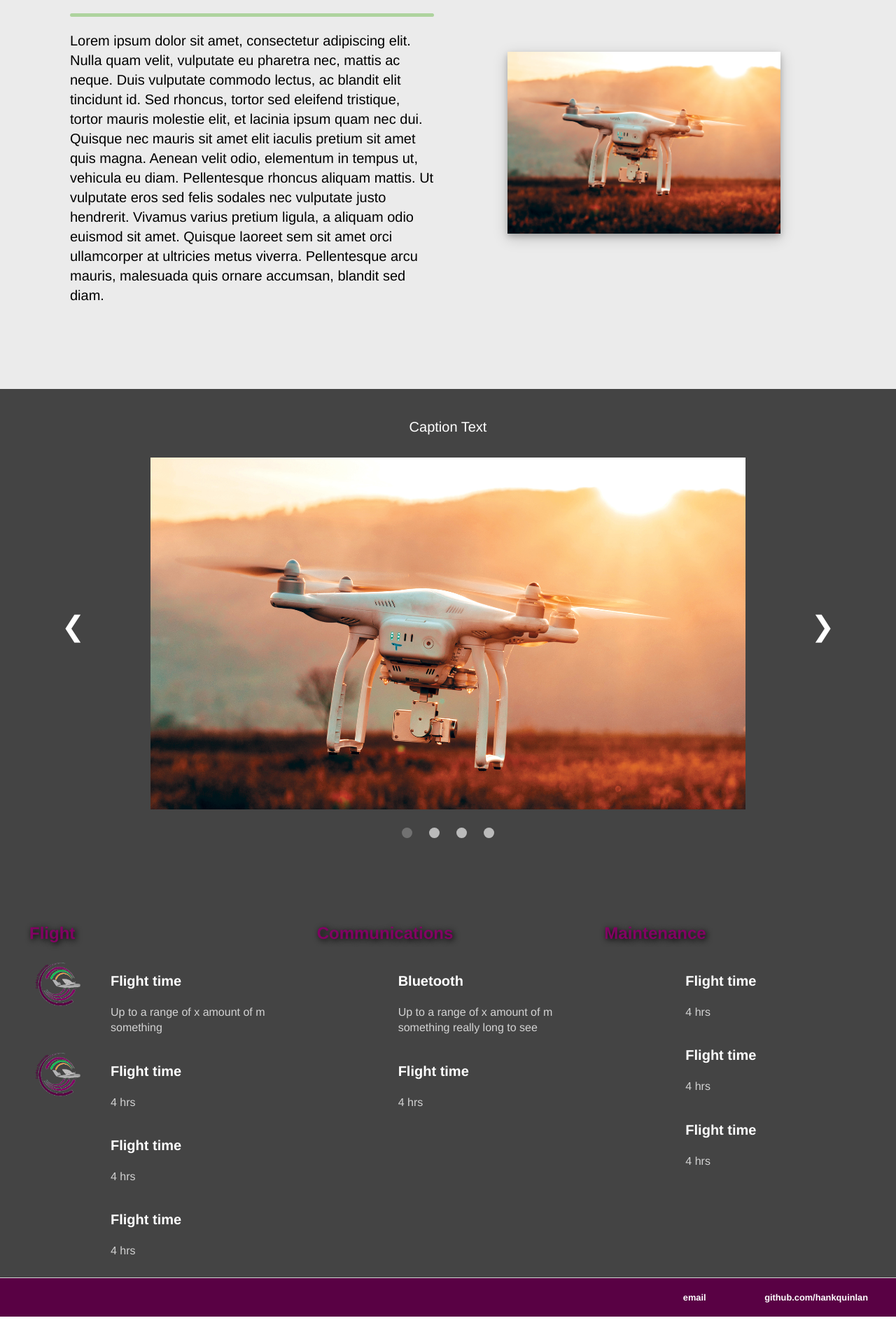
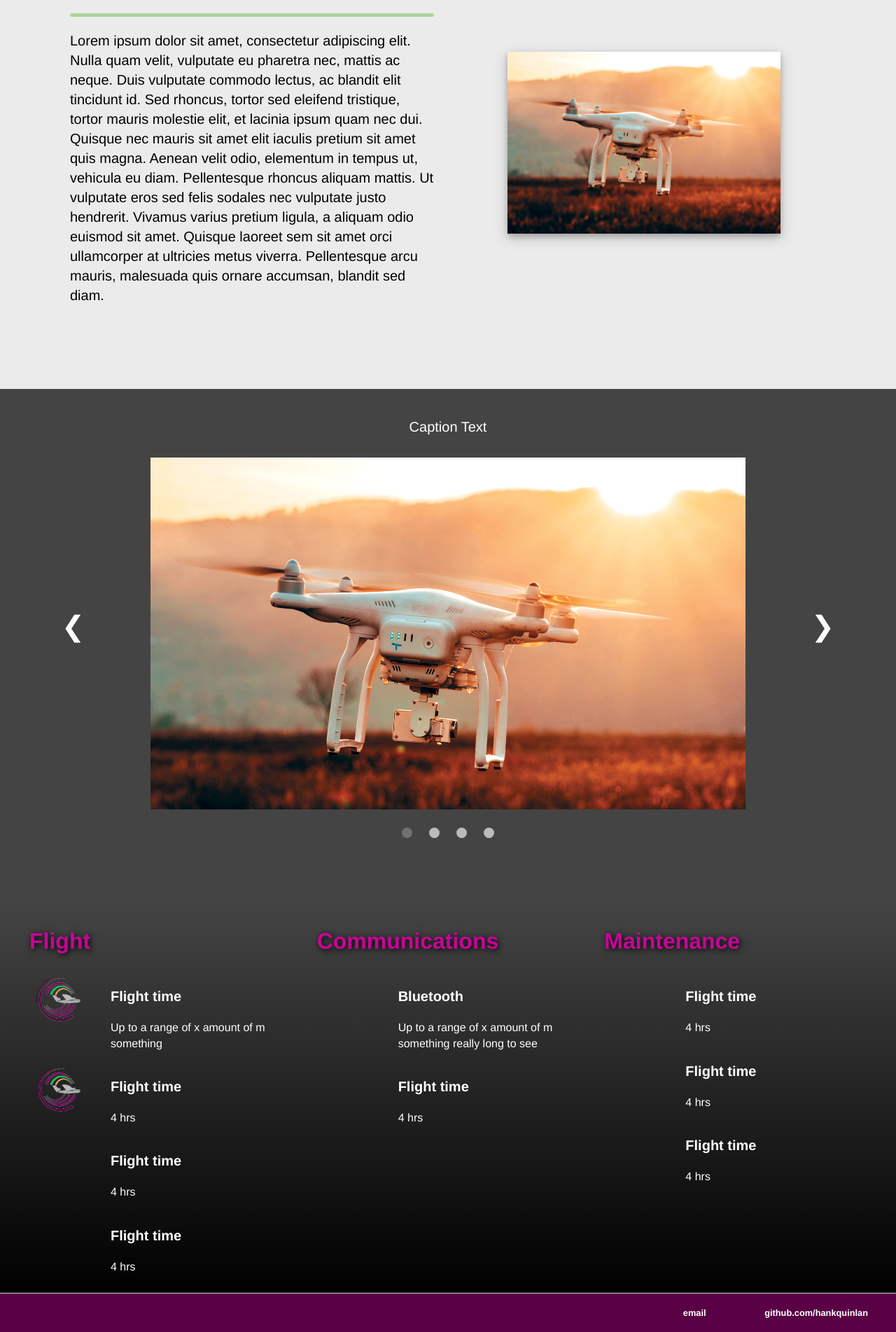
Before and after one commit to DaedalusDroneworks/DaedalusDroneworks.github.io, a Jekyll site: the page built from index.html, in a window 1280 px wide. Shown: the part 3754-5658 px from the top of the page at 70% size. Built offline with Jekyll 4.4.1, drawn with Linux system fonts in a browser that asks for light colours; before the commit the page ends 5636 px from its top, so only the background shows below that.

Commit message:
Spec section changes

```diff
--- a/css/global.css
+++ b/css/global.css
@@ -17,6 +17,11 @@ h1, h2, p {
 
 ul li {
     list-style: none;
+}
+
+.center {
+    margin: auto;
+    text-align: center;
 }
 
 .background-purple {
@@ -47,6 +52,10 @@ ul li {
     color: lightgray;
 }
 
+.dark-gray {
+    color: #444444;
+}
+
 .small-font {
     font-size: 16px;
 }
--- a/css/home.css
+++ b/css/home.css
@@ -214,12 +214,16 @@
 }
 
 .specs-section .section {
-    /* background-color: black; */
+    background-color: #ebebeb;
     padding: 10px;
-    margin-left: auto;
-    margin-right: auto;
+    color: black;
+    box-shadow: 5px 10px 18px black;
+    padding-bottom: 100px;
+}
+
+.specs-section .section-dark {
     color: white;
-    width: 100%;
+    padding: 10px;
 }
 
 .specs-section .spec {
@@ -236,4 +240,10 @@
 
 .gray-background {
     background-color: #444444;
+    background-image: linear-gradient(#444444, black);
 }
+
+.specs-section .title {
+    font-size: 32px;
+    color: rgb(199, 5, 151);
+}
--- a/index.html
+++ b/index.html
@@ -105,8 +105,8 @@ layout: default
 <div class="gray-background">
 <div class="specs-section">
     {% for section in site.data.home.specs %}
-    <div class="section">
-        <h2 class="purple text-shadow">{{section.title}}</h2>
+    <div class="section-dark">
+        <h2 class="purple title text-shadow">{{section.title}}</h2>
         {% for spec in section.items %}
         <div class="spec">
             {% if spec.icon %}
@@ -116,7 +116,7 @@ layout: default
             {% endif %}
             <div>
                 <p><strong>{{spec.name}}</strong></p>
-                <p class="small-font light-gray">{{spec.spec}}</p>
+                <p class="small-font">{{spec.spec}}</p>
             </div>
         </div>
         {% endfor %}
```
